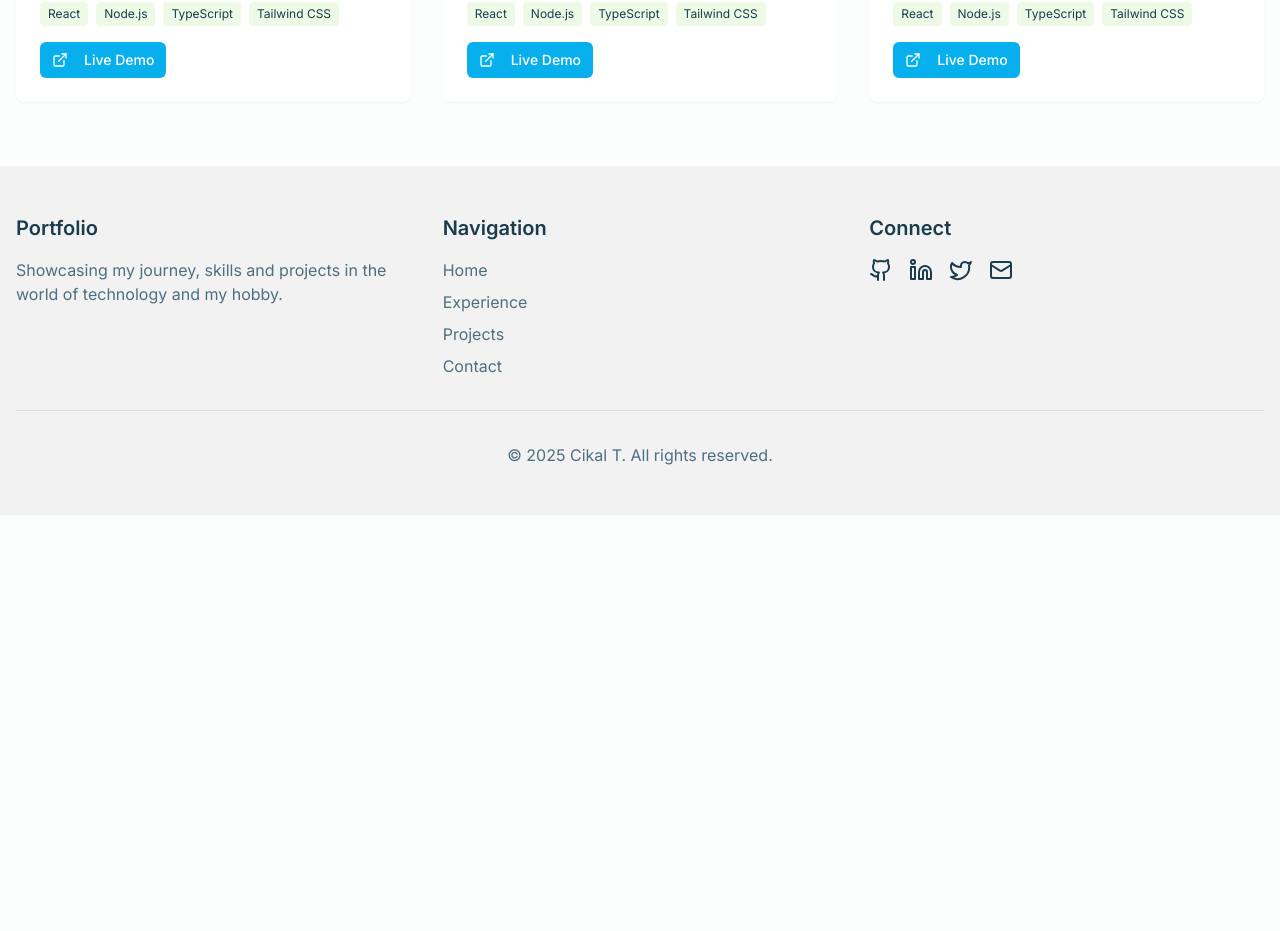
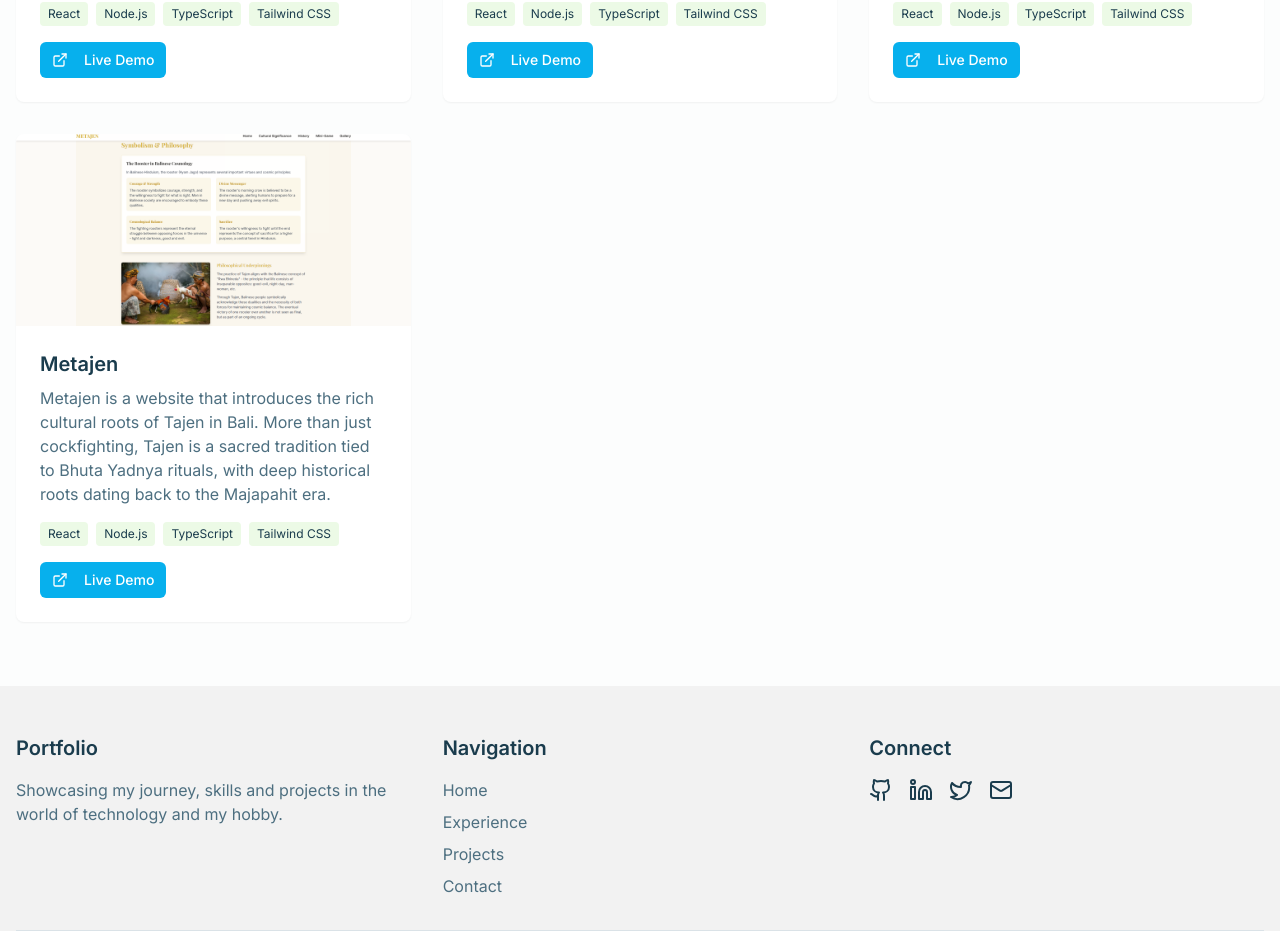
Before and after one commit to cikalT/itsme, a React (Vite) app: page /itsme/projects in a window 1280 px wide. Shown: the part 1134-2065 px from the top of the page. Before the commit the page ends 1649 px from the top, so only its background shows below. Built offline with nearby package versions, Linux system fonts and the light colour scheme.

Commit message:
add metajen

```diff
--- a/src/data/imageMap.ts
+++ b/src/data/imageMap.ts
@@ -25,6 +25,7 @@ import portoSequence from '@/asset/porto/sequence.png';
 import portoTicTac from '@/asset/porto/tic-tac.png';
 import portoManager from '@/asset/porto/manager.png';
 import portoSportify from '@/asset/porto/sportify-hub.png';
+import PortoMetajen from '@/asset/porto/metajen.png';
 
 
 export const imageMap: Record<string, string> = {
@@ -55,4 +56,5 @@ export const imageMap: Record<string, string> = {
   portoTicTac: portoTicTac,
   portoManager: portoManager,
   portoSportify: portoSportify,
+  PortoMetajen: PortoMetajen,
 };
--- a/src/data/projects.json
+++ b/src/data/projects.json
@@ -72,5 +72,18 @@
     ],
     "image": "portoSportify",
     "demoUrl": "https://sportify-hub-rho.vercel.app/"
+  },
+  {
+    "id": 7,
+    "title": "Metajen ",
+    "description": "Metajen is a website that introduces the rich cultural roots of Tajen in Bali. More than just cockfighting, Tajen is a sacred tradition tied to Bhuta Yadnya rituals, with deep historical roots dating back to the Majapahit era.",
+    "tags": [
+      "React",
+      "Node.js",
+      "TypeScript",
+      "Tailwind CSS"
+    ],
+    "image": "PortoMetajen",
+    "demoUrl": "https://metajen-bali.vercel.app/"
   }
 ]
```
Also changed, not shown: src/asset/porto/metajen.png (added).
